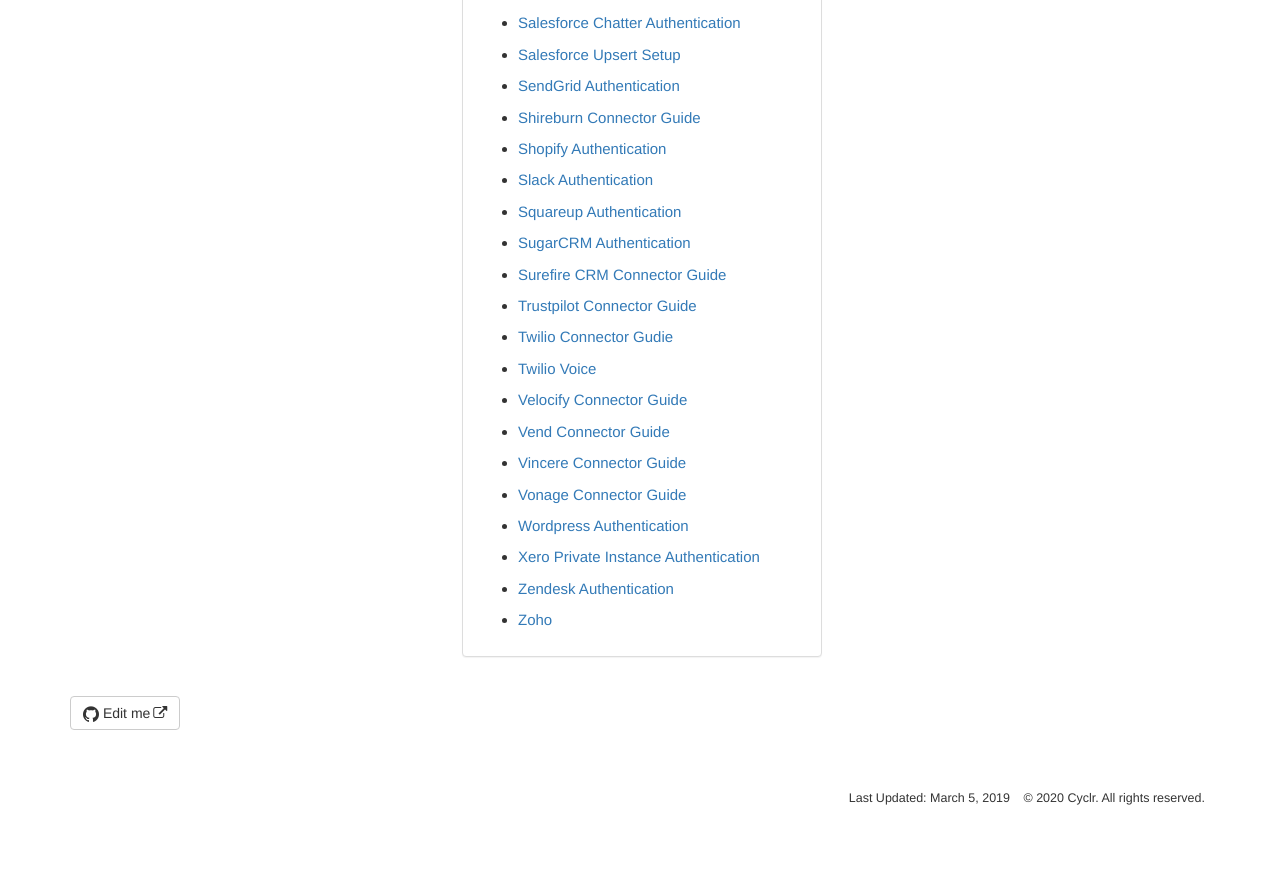
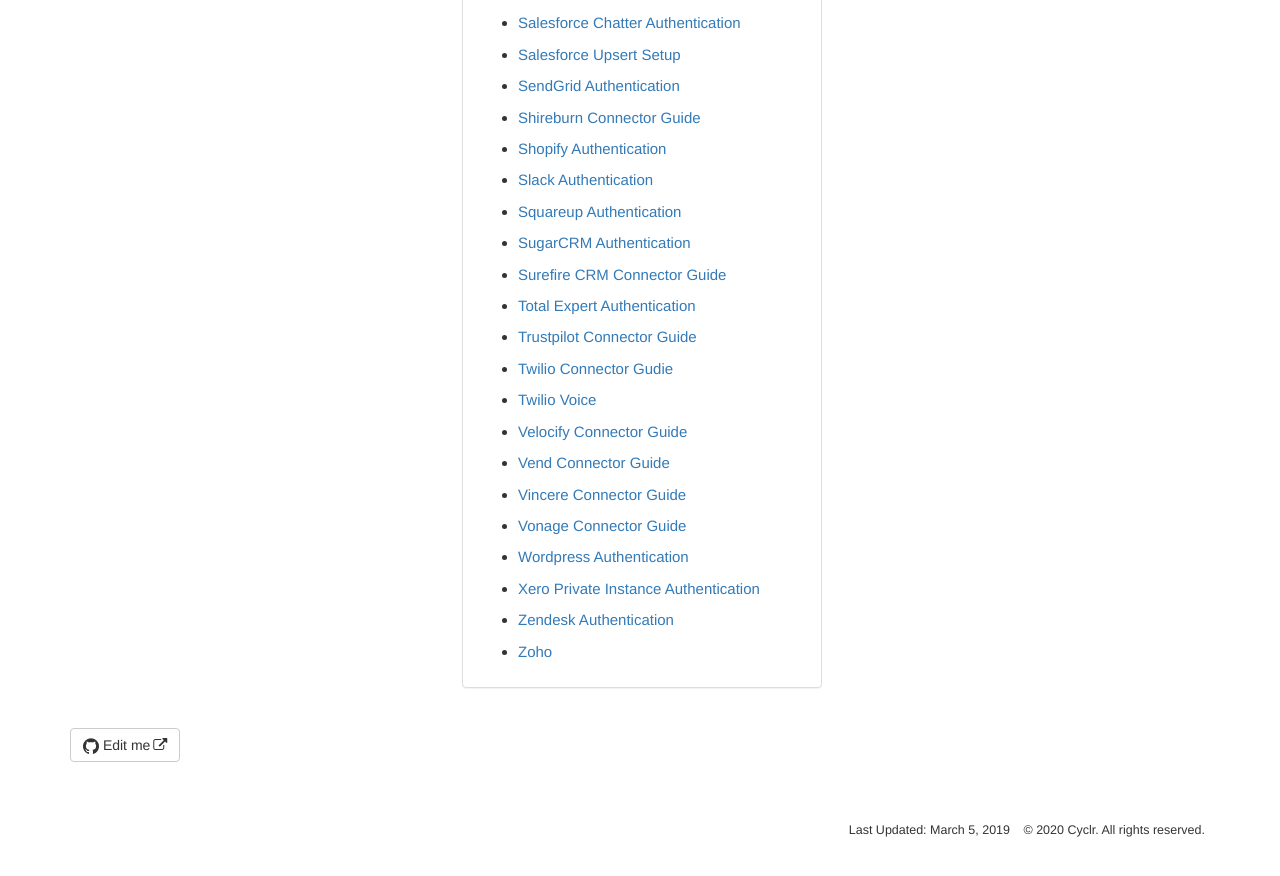
Before and after one commit to sneakysneak/docs, a Jekyll site: the page built from index.md, in a window 1280 px wide and 900 px high, scrolled down 2792 px. Shown: the top 876 px of the window. Built offline with Jekyll 4.4.1, drawn with Linux system fonts in a browser that asks for light colours; nearby versions of some CDN libraries; comment, search, counter and statistics services are not loaded.

Commit message:
Update total-expert.md

```diff
--- a/pages/connector-authentication/total-expert.md
+++ b/pages/connector-authentication/total-expert.md
@@ -1,3 +1,11 @@
+---
+title: Total Expert Authentication
+sidebar: cyclr_sidebar
+permalink: Total_Expert
+tags: [connector]
+
+---
+
 ## Authentication
 
 Interaction with the Total Expert API is protected with OAuth 2.0. In order to use the API, a client ID/secret pair is required.
```
